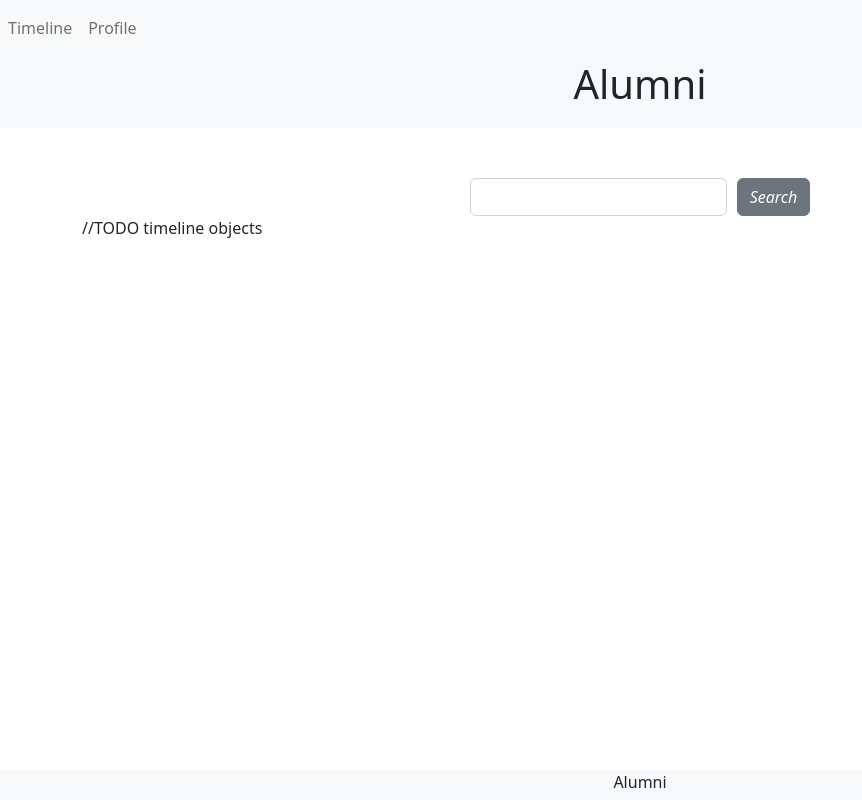
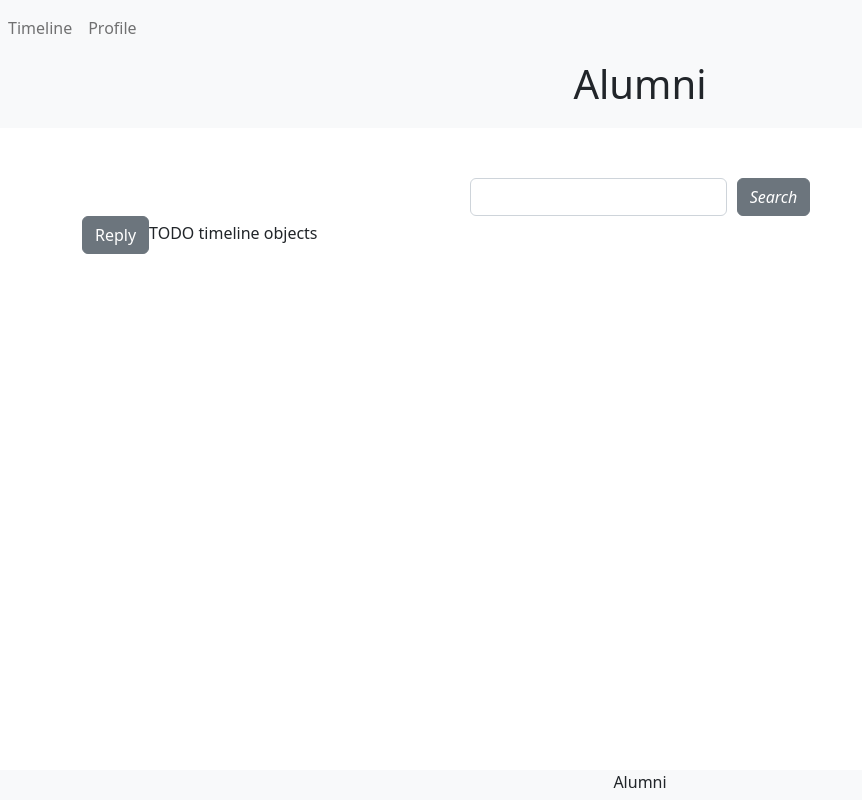
Before and after one commit to vegardgunnarson/alumni-network, a React (Create React App) app: page /timeline in a window 1280 px wide. Shown: the whole page, without its empty margins (0-862 px from the left). Built offline with nearby package versions, Linux system fonts and the light colour scheme.

Commit message:
Update Timeline.js

```diff
--- a/src/components/Timeline.js
+++ b/src/components/Timeline.js
@@ -25,8 +25,9 @@
         </button>
       </div>
     </div>
-    <div class="container">
-        //TODO timeline objects
+    <div class="container-sm">
+        <button class="btn btn-secondary">Reply</button>
+        TODO timeline objects
     </div>
     </div>
 
```
